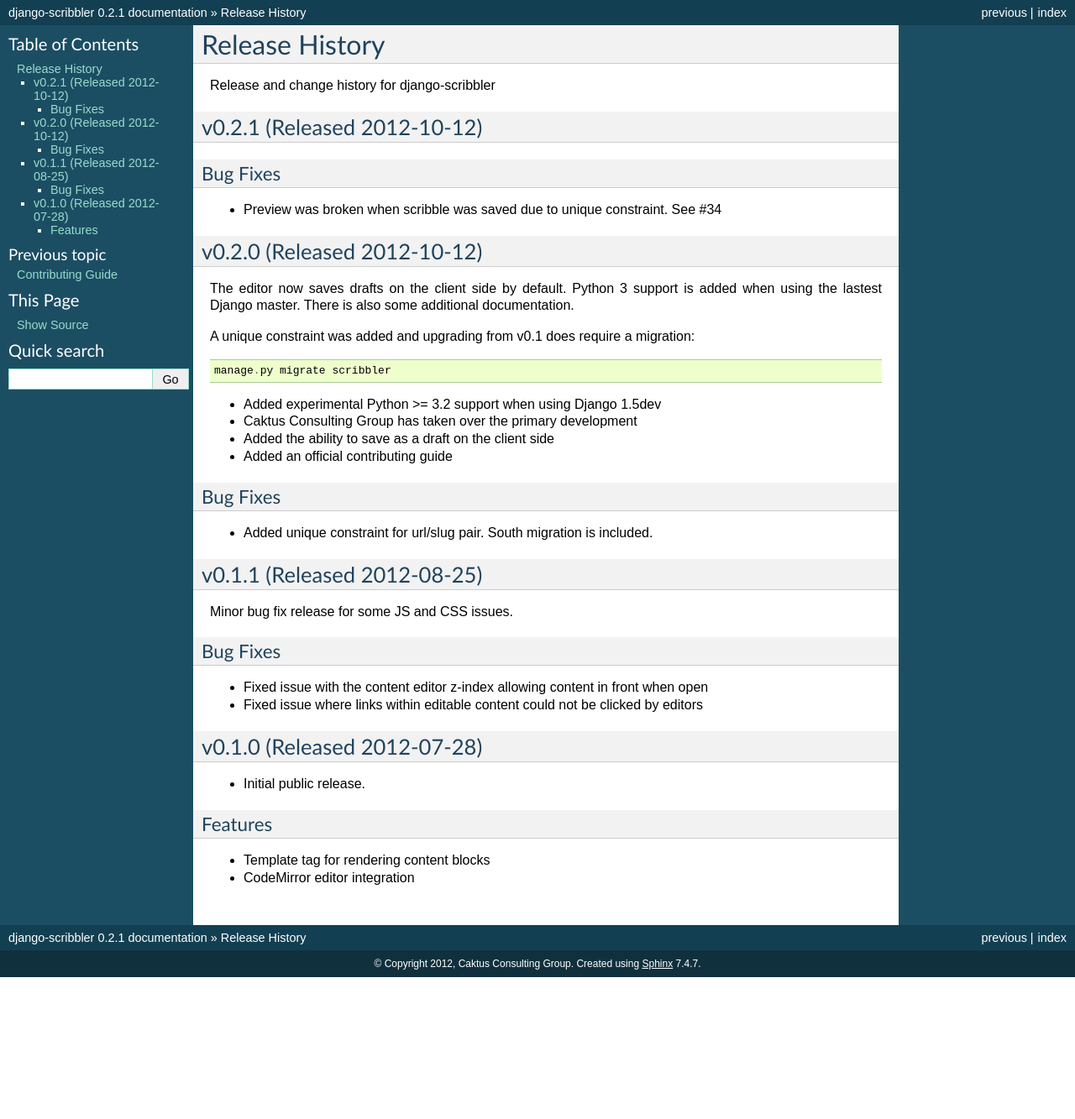
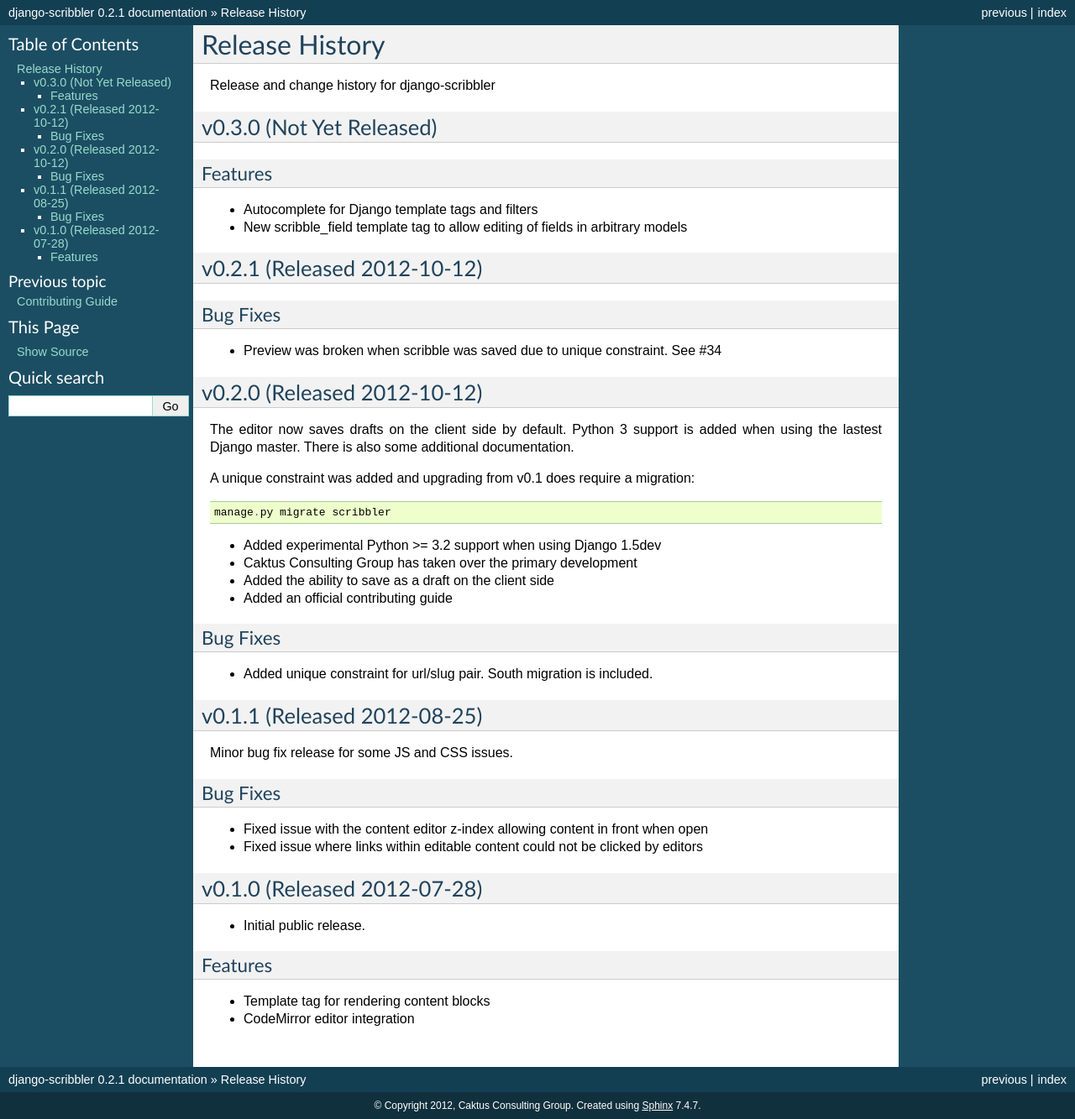
Before and after one commit to caktus/django-scribbler, a Sphinx documentation site: the page built from docs/releases.rst, in a window 1280 px wide. Shown: the whole page at 84% size. Built offline with Sphinx 7.4.7, drawn with Linux system fonts in a browser that asks for light colours; before the commit the page ends 1164 px from its top, so only the background shows below that.

Commit message:
Start on notes for next release.

```diff
--- a/docs/releases.rst
+++ b/docs/releases.rst
@@ -2,6 +2,15 @@
 ====================================
 
 Release and change history for django-scribbler
+
+v0.3.0 (Not Yet Released)
+------------------------------------
+
+Features
+_________________
+
+- Autocomplete for Django template tags and filters
+- New scribble_field template tag to allow editing of fields in arbitrary models
 
 
 v0.2.1 (Released 2012-10-12)
```
